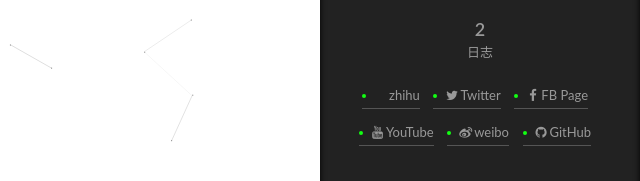
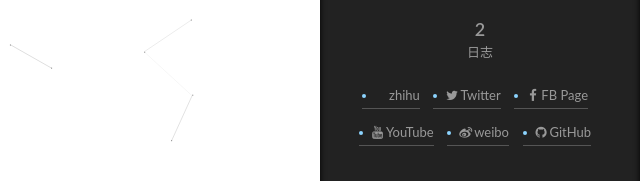
Before and after one commit to hoctoboy/hoctoboy.github.io, a plain HTML site: page index.html in a window 1280 px wide. Both pictures are taken after a click on the element 1238 px from the left and 743 px from the top of the page. Shown: the part 141-322 px from the top of the page, 640-1280 px from the left. Drawn offline with nearby package versions, Linux system fonts and the light colour scheme; some packages are replaced by stand-ins of ours; some icons are missing.

Commit message:
Site updated: 2018-05-16 16:17:26

```diff
--- a/css/main.css
+++ b/css/main.css
@@ -1822,7 +1822,7 @@ pre .javascript .function {
   width: 4px;
   height: 4px;
   border-radius: 50%;
-  background: #12ff12;
+  background: #8cd4ff;
 }
 .links-of-blogroll {
   font-size: 13px;
```
